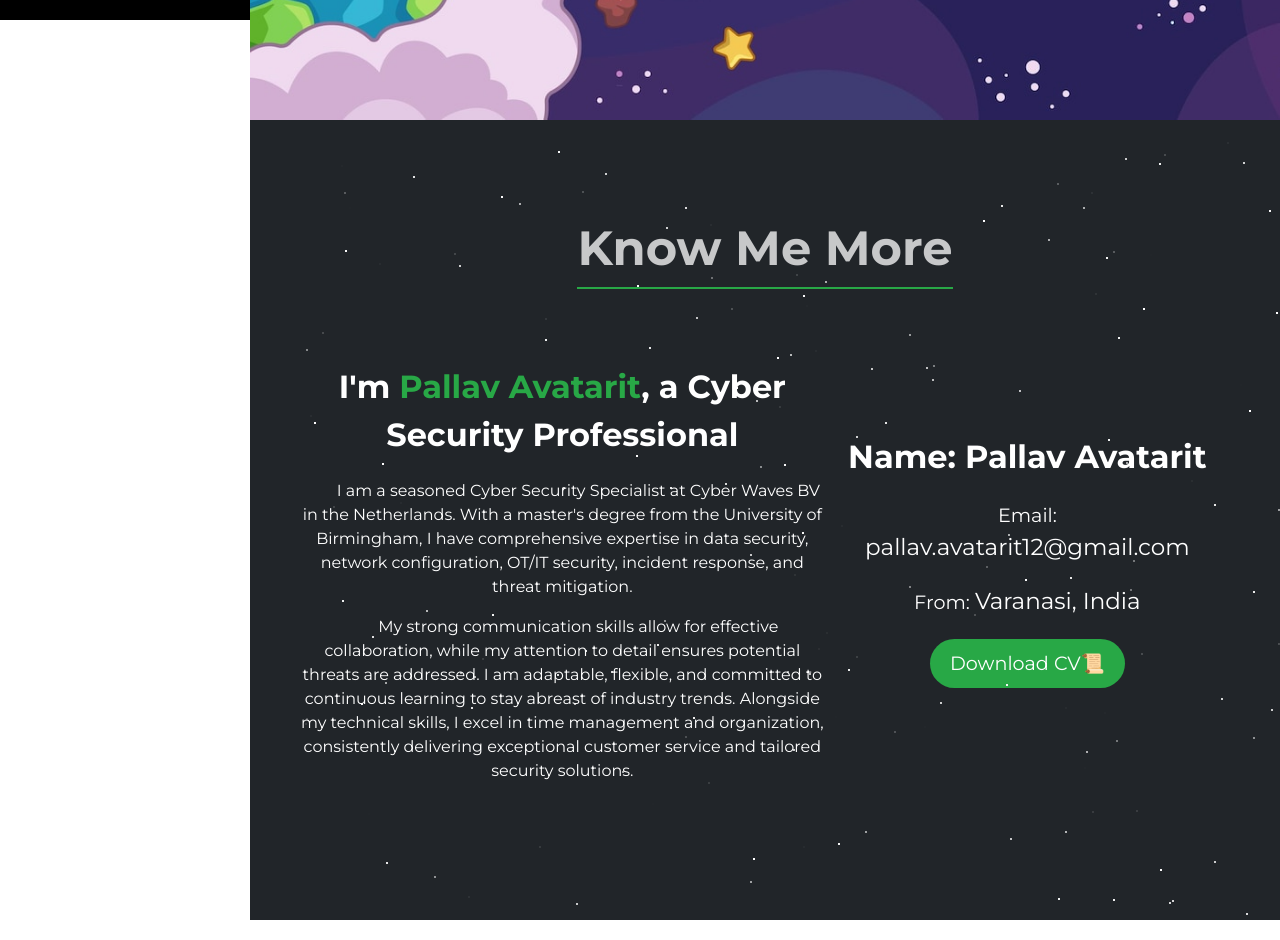
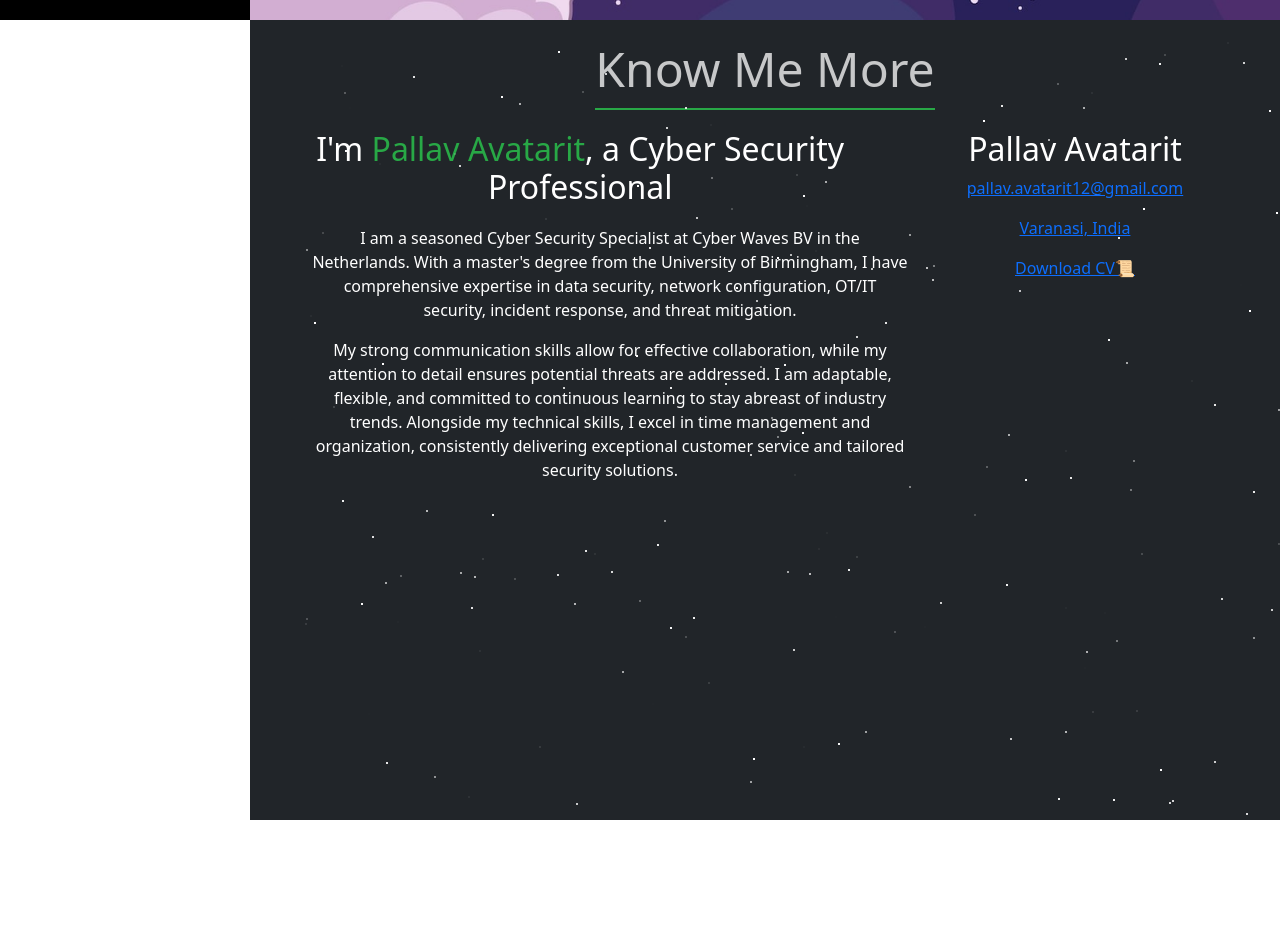
Before and after one commit to theCuriousObserver/My-Portfolio, a React (Create React App) app: page / in a window 1280 px wide. Shown: the part 780-1720 px from the top of the page. After the commit the page ends 1620 px from the top, so only its background shows below. Built offline with nearby package versions, Linux system fonts and the light colour scheme.

Commit message:
Imported Bootstrap

```diff
--- a/package.json
+++ b/package.json
@@ -6,6 +6,7 @@
     "@testing-library/jest-dom": "^5.16.5",
     "@testing-library/react": "^13.4.0",
     "@testing-library/user-event": "^13.5.0",
+    "bootstrap": "^5.3.0",
     "particles.js": "^2.0.0",
     "react": "^18.2.0",
     "react-dom": "^18.2.0",
--- a/src/AboutMe.css
+++ b/src/AboutMe.css
@@ -12,6 +12,8 @@
 .about-me-content {
   display: flex;
   justify-content: space-between;
+  position: relative;
+  z-index: 1;
   margin-top: 3%; /* This will push the heading down */
 }
 
@@ -34,6 +36,7 @@
   font-size: 2em;
   color: #fff;
   margin-bottom: 20px;
+  max-width: 90%;
 }
 
 .about-me-subheading .highlight {
@@ -42,12 +45,12 @@
 
 .about-me-text {
   font-family: 'Montserrat', sans-serif;
-  font-size: 1em;
+  font-size: 1.5em;
   color: #fff;
   line-height: 1.5;
   margin-bottom: 20px;
   align-self: center;
-  width: 60%;
+  width: 100%;
 }
 
 .about-me-text .paragraph {
@@ -56,7 +59,7 @@
 }
 
 .about-me-details {
-  max-width: 50%;
+  max-width: 40%;
   margin-top: 50px;
   padding: 20px;
   line-height: 1.5;
--- a/src/AboutMe.js
+++ b/src/AboutMe.js
@@ -6,28 +6,24 @@ const AboutMe = () => {
     return (
         <div className="about-me" id="about-me">
             <StarrySky />
-            <div className="about-me-heading-container">
-                <h1 className="about-me-heading">Know Me More</h1>
-            </div>
-            <div className="about-me-content">
-            <div className="about-me-text">
+            <div className="container">
+                <h1 className="about-me-heading text-center">Know Me More</h1>
+                <div className="row">
+                    <div className="col-lg-8">
                         <h2 className="about-me-subheading">I'm <span className="highlight">Pallav Avatarit</span>, a Cyber Security Professional</h2>
                         <p>
-                    <span className="paragraph">
                             I am a seasoned Cyber Security Specialist at Cyber Waves BV in the Netherlands. With a master's degree from the University of Birmingham, I have comprehensive expertise in data security, network configuration, OT/IT security, incident response, and threat mitigation.
-                    </span>
                         </p>
                         <p>
-                    <span className="paragraph">
                             My strong communication skills allow for effective collaboration, while my attention to detail ensures potential threats are addressed. I am adaptable, flexible, and committed to continuous learning to stay abreast of industry trends. Alongside my technical skills, I excel in time management and organization, consistently delivering exceptional customer service and tailored security solutions.
-                    </span>
                         </p>
                     </div>
-                <div className="about-me-details">
-                    <h2>Name: Pallav Avatarit</h2>
-                    <p>Email: <a href="mailto:pallav.avatarit12@gmail.com">pallav.avatarit12@gmail.com</a></p>
-                    <p>From: <a href="https://goo.gl/maps/QiURgga8XpTRhMUH7" target="_blank" rel="noopener noreferrer">Varanasi, India </a> </p>
+                    <div className="col-lg-4">
+                        <h2>Pallav Avatarit</h2>
+                        <p><a href="mailto:pallav.avatarit12@gmail.com">pallav.avatarit12@gmail.com</a></p>
+                        <p><a href="https://goo.gl/maps/QiURgga8XpTRhMUH7" target="_blank" rel="noopener noreferrer">Varanasi, India</a></p>
                         <a href="my-cv.pdf" download className="cv-button">Download CV📜</a>
+                    </div>
                 </div>
             </div>
         </div>
--- a/src/index.js
+++ b/src/index.js
@@ -3,6 +3,8 @@ import ReactDOM from 'react-dom/client';
 import './index.css';
 import App from './App';
 import reportWebVitals from './reportWebVitals';
+import 'bootstrap/dist/css/bootstrap.min.css';
+
 
 const root = ReactDOM.createRoot(document.getElementById('root'));
 root.render(
```
Also changed, not shown: 1 other file (tests, documents, lock files or other folders). Lines whose indentation alone changed are shown as unchanged.
